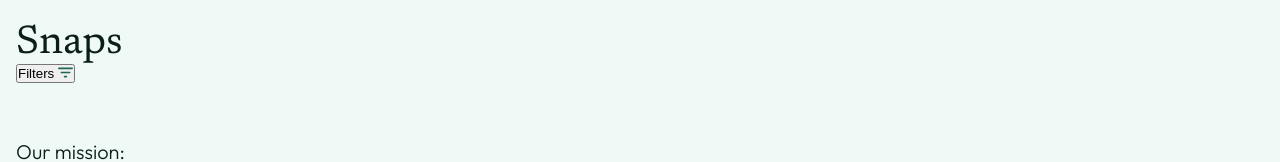
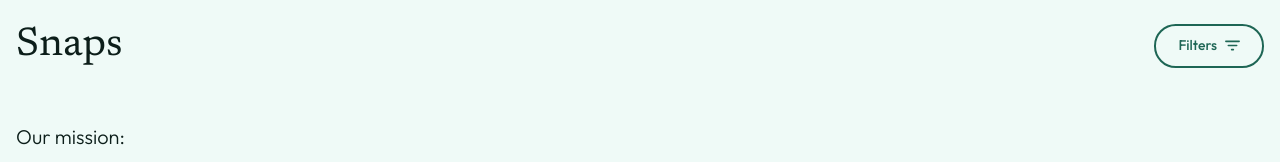
Before and after one commit to passportmidi/bstn-photo-gallery, a React (Vite) app: page / in a window 1280 px wide. Shown: the top 162 px of the page. Built offline with nearby package versions, Linux system fonts and the light colour scheme.

Commit message:
style filter button

```diff
--- a/src/components/Card/Card.jsx
+++ b/src/components/Card/Card.jsx
@@ -2,7 +2,7 @@ import "./Card.scss";
 import Tag from "../Tag/Tag";
 
 function Card({ photo }) {
-  const tagList = photo.tags.map((tag) => <Tag value={tag} />);
+  const tagList = photo.tags.map((tag) => <Tag value={tag} key={tag} />);
   return (
     <div className="card">
       <div className="card__content">
--- a/src/components/Header/Header.jsx
+++ b/src/components/Header/Header.jsx
@@ -5,7 +5,7 @@ export default function Header() {
   return (
     <header className="header">
       <h2 className="wordmark header__wordmark">Snaps</h2>
-      <button>
+      <button className="header__cta label">
         Filters <Filter fill="#1E6655" />
       </button>
     </header>
--- a/src/components/Header/Header.scss
+++ b/src/components/Header/Header.scss
@@ -1,6 +1,21 @@
 @use "../../styles/partials/colors" as *;
+@use "../../styles/partials/mixins" as *;
 
 .header {
+  @include display(flex, space-between, center, row);
   background-color: $pistachio;
   padding: 24px 16px;
+  &__cta {
+    @include display(flex, center, center, row);
+    gap: 8px;
+    padding: 8px 16px;
+    color: $forestgreen;
+    background-color: $pistachio;
+    border: 2px solid $forestgreen;
+    border-radius: 17.5px;
+    @include desktop-tablet {
+      padding: 11px 22px;
+      border-radius: 21.75px;
+    }
+  }
 }
```
